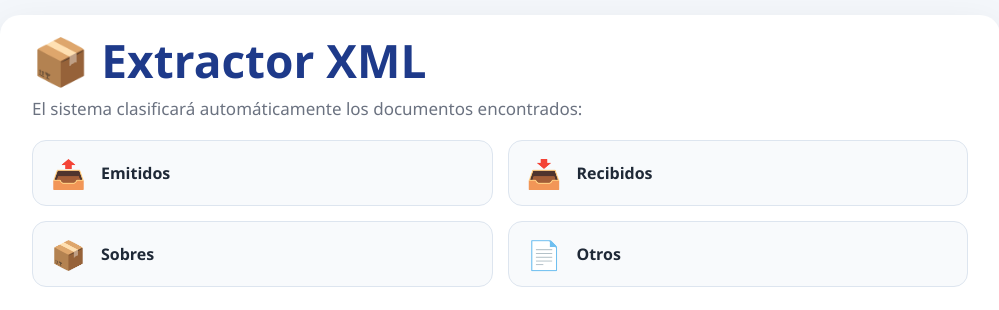
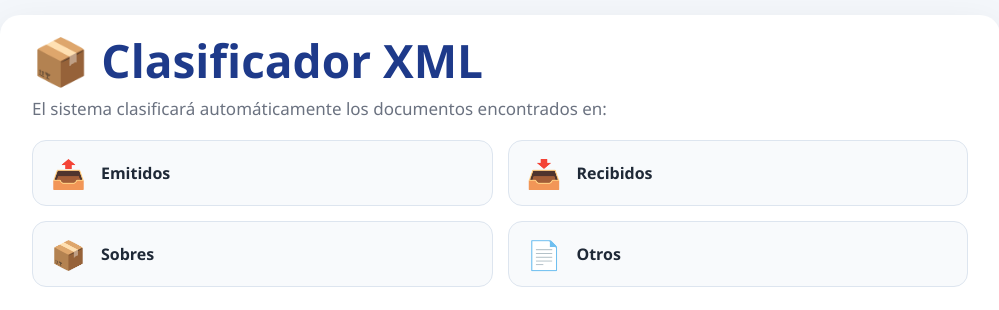
Before and after one commit to devRonyy/xml-extractor, a FastAPI app: page / in a window 1280 px wide. Shown: the top 310 px of the page, without its empty margins (140-1139 px from the left). Run offline with FastAPI, Linux system fonts and the light colour scheme.

Commit message:
v1.1 - Cambio titulo

```diff
--- a/templates/index.html
+++ b/templates/index.html
@@ -10,11 +10,11 @@
 
 <div class="container">
 
-    <h1>📦 Extractor XML</h1>
+    <h1>📦 Clasificador XML</h1>
 
 
     <p class="subtitle">
-    El sistema clasificará automáticamente los documentos encontrados:
+    El sistema clasificará automáticamente los documentos encontrados en:
     </p>
 
 <div class="features">
```
